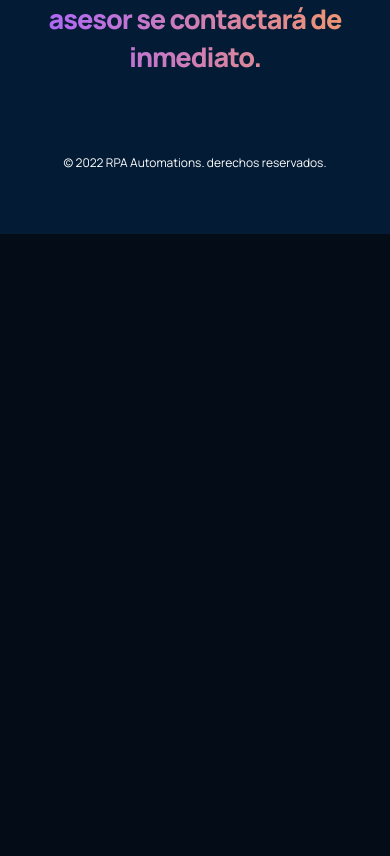
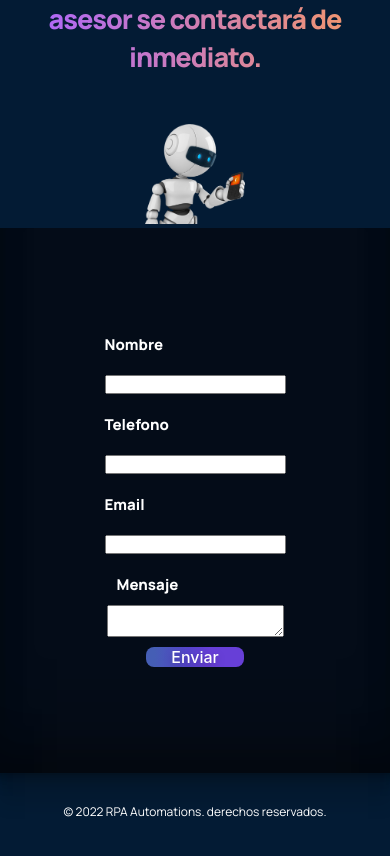
Before and after one commit to jonathanvolker/AtomationsWebPage-FrontendApp, a React (Create React App) app: page / in a window 390 px wide. Shown: the part 4051-4907 px from the top of the page. Before the commit the page ends 4285 px from the top, so only its background shows below. Built offline with nearby package versions, Linux system fonts and the light colour scheme.

Commit message:
añadido form de contacto

```diff
--- a/package.json
+++ b/package.json
@@ -3,9 +3,11 @@
   "version": "0.1.0",
   "private": true,
   "dependencies": {
+    "@emailjs/browser": "^3.4.0",
     "@testing-library/jest-dom": "^5.11.4",
     "@testing-library/react": "^11.1.0",
     "@testing-library/user-event": "^12.1.10",
+    "emailjs-com": "^3.2.0",
     "react": "^17.0.2",
     "react-dom": "^17.0.2",
     "react-icons": "^4.3.1",
--- a/src/containers/footer/Footer.jsx
+++ b/src/containers/footer/Footer.jsx
@@ -1,13 +1,55 @@
 import React from "react";
 import "./footer.css";
+import emailjs from 'emailjs-com';
+import contactoImg from "../../assets/contacto.png";
+import{ init } from '@emailjs/browser';
+init("user_0tL6wwgQ45ZoBhj4wlgg4");
 
 const Footer = () => {
+  function sendEmail(e) {
+    e.preventDefault();
+
+    emailjs.sendForm('YOUR_SERVICE_ID', 'YOUR_TEMPLATE_ID', e.target, 'user_0tL6wwgQ45ZoBhj4wlgg4')
+      .then((result) => {
+          console.log(result.text);
+      }, (error) => {
+          console.log(error.text);
+      });
+  }
+
   return (
     <div className="rpaAutomations__footer section__padding">
       <div className="rpaAutomations__footer-heading">
         <h1 className="gradient__text">
         Si querés potenciar tu transformación digital, dejanos un mensaje y un asesor se contactará de inmediato.
         </h1>
+      </div>
+      <div className="rpaAutomations__footer-img-form">
+          <div>
+            <img src={contactoImg}alt="rpa-automations-footer-img" className="rpaAutomations__footer-img" />
+          </div>
+
+          <div className="rpaAutomations__footer-form">
+            <form  onSubmit={sendEmail}>
+                <div className="rpaAutomations__footer-form-div">
+                <label>Nombre</label>
+                <input type="text" name="user_name" />
+                </div>
+                <div className="rpaAutomations__footer-form-div">
+                <label>Telefono</label>
+                <input type="text" name="contact_number" />
+                </div>
+                <div className="rpaAutomations__footer-form-div">
+                <label>Email</label>
+                <input type="email" name="user_email" />
+                </div >
+                <div className="rpaAutomations__footer-form-div">
+                <label>Mensaje</label>
+                <textarea name="message" />
+                </div>
+                <input className="rpaAutomations__footer-form-button" type="submit" value="Enviar" />
+            </form>
+          </div>
       </div>
 
       <div className="rpaAutomations__footer-copyright">
--- a/src/containers/footer/footer.css
+++ b/src/containers/footer/footer.css
@@ -4,7 +4,80 @@
   justify-content: center;
   align-items: center;
   background: var(--color-footer);
+
 }
+.rpaAutomations__footer-img-form{
+  display: flex;
+  flex-direction: row;
+  justify-content: center;
+  align-items: center;
+}
+.rpaAutomations__footer-img-form img{
+  width: 400px;
+  height: 400px;
+  margin: 0 70px;
+}
+.rpaAutomations__footer-form form{
+  display: flex;
+  flex-direction: column;
+  align-items: stretch;
+  align-items: center;
+  background: var(--color-bg);
+  box-shadow: rgba(0, 0, 0, 0.17) 0px -23px 25px 0px inset, rgba(0, 0, 0, 0.15) 0px -36px 30px 0px inset, rgba(0, 0, 0, 0.1) 0px -79px 40px 0px inset, rgba(0, 0, 0, 0.06) 0px 2px 1px, rgba(0, 0, 0, 0.09) 0px 4px 2px, rgba(0, 0, 0, 0.09) 0px 8px 4px, rgba(0, 0, 0, 0.09) 0px 16px 8px, rgba(0, 0, 0, 0.09) 0px 32px 16px;
+  font-family: var(--font-family);
+  font-weight: 800;
+  font-size: 20px;
+  color:#fff;
+  padding: 6rem;
+  width: 100%;
+  height: 100%;
+}
+.rpaAutomations__footer-form-div{
+  display: flex;
+  flex-direction: column;
+}
+.rpaAutomations__footer-form label{
+
+  flex: 0 0 10px;
+  margin: 10px;
+}
+.rpaAutomations__footer-form input{
+
+  flex: 0 0 10px;
+  margin: 10px;
+}
+.rpaAutomations__footer-form-button{
+  background-image: linear-gradient(92.88deg, #455EB5 9.16%, #5643CC 43.89%, #673FD7 64.72%);
+  border-radius: 8px;
+  border-style: none;
+  box-sizing: border-box;
+  color: #FFFFFF;
+  cursor: pointer;
+  flex-shrink: 0;
+  font-family: "Inter UI","SF Pro Display",-apple-system,BlinkMacSystemFont,"Segoe UI",Roboto,Oxygen,Ubuntu,Cantarell,"Open Sans","Helvetica Neue",sans-serif;
+  font-size: 16px;
+  font-weight: 500;
+  height: 4rem;
+  padding: 0 1.6rem;
+  text-align: center;
+  text-shadow: rgba(0, 0, 0, 0.25) 0 3px 8px;
+  transition: all .5s;
+  user-select: none;
+  -webkit-user-select: none;
+  touch-action: manipulation;
+}
+
+.rpaAutomations__footer-form-button:hover {
+  box-shadow: rgba(80, 63, 205, 0.5) 0 1px 30px;
+  transition-duration: .1s;
+}
+
+@media (min-width: 768px) {
+  .button-36 {
+    padding: 0 2.6rem;
+  }
+}
+
 
 .rpaAutomations__footer-heading {
   width: 100%;
@@ -116,6 +189,7 @@
     font-size: 44px;
     line-height: 50px;
   }
+
 }
 
 @media screen and (max-width: 550px) {
@@ -132,6 +206,36 @@
     font-size: 14px;
     line-height: 20px;
   }
+  .rpaAutomations__footer-img-form{
+    display: flex;
+    flex-direction: column;
+    justify-content: center;
+    align-items: center;
+  }
+  .rpaAutomations__footer-img-form img{
+    width: 100px;
+    height: 100px;
+    margin: 0 40px;
+  }
+  .rpaAutomations__footer-form form{
+    display: flex;
+    flex-direction: column;
+    align-items: stretch;
+    align-items: center;
+    background: var(--color-bg);
+    box-shadow: rgba(0, 0, 0, 0.17) 0px -23px 25px 0px inset, rgba(0, 0, 0, 0.15) 0px -36px 30px 0px inset, rgba(0, 0, 0, 0.1) 0px -79px 40px 0px inset, rgba(0, 0, 0, 0.06) 0px 2px 1px, rgba(0, 0, 0, 0.09) 0px 4px 2px, rgba(0, 0, 0, 0.09) 0px 8px 4px, rgba(0, 0, 0, 0.09) 0px 16px 8px, rgba(0, 0, 0, 0.09) 0px 32px 16px;
+    font-family: var(--font-family);
+    font-weight: 800;
+    font-size: 15px;
+    color:#fff;
+    padding: 6rem;
+    width: 100%;
+    height: 100%;
+  }
+  .rpaAutomations__footer-form-div{
+    display: flex;
+    flex-direction: column;
+  }
 }
 
 @media screen and (max-width: 400px) {
@@ -139,4 +243,34 @@
     font-size: 27px;
     line-height: 38px;
   }
+  .rpaAutomations__footer-img-form{
+    display: flex;
+    flex-direction: column;
+    justify-content: center;
+    align-items: center;
+  }
+  .rpaAutomations__footer-img-form img{
+    width: 100px;
+    height: 100px;
+    margin: 0 40px;
+  }
+  .rpaAutomations__footer-form form{
+    display: flex;
+    flex-direction: column;
+    align-items: stretch;
+    align-items: center;
+    background: var(--color-bg);
+    box-shadow: rgba(0, 0, 0, 0.17) 0px -23px 25px 0px inset, rgba(0, 0, 0, 0.15) 0px -36px 30px 0px inset, rgba(0, 0, 0, 0.1) 0px -79px 40px 0px inset, rgba(0, 0, 0, 0.06) 0px 2px 1px, rgba(0, 0, 0, 0.09) 0px 4px 2px, rgba(0, 0, 0, 0.09) 0px 8px 4px, rgba(0, 0, 0, 0.09) 0px 16px 8px, rgba(0, 0, 0, 0.09) 0px 32px 16px;
+    font-family: var(--font-family);
+    font-weight: 800;
+    font-size: 15px;
+    color:#fff;
+    padding: 6rem;
+    width: 100%;
+    height: 100%;
+  }
+  .rpaAutomations__footer-form-div{
+    display: flex;
+    flex-direction: column;
+  }
 }
```
Also changed, not shown: src/assets/contacto.png (added), 1 other file (tests, documents, lock files or other folders).
